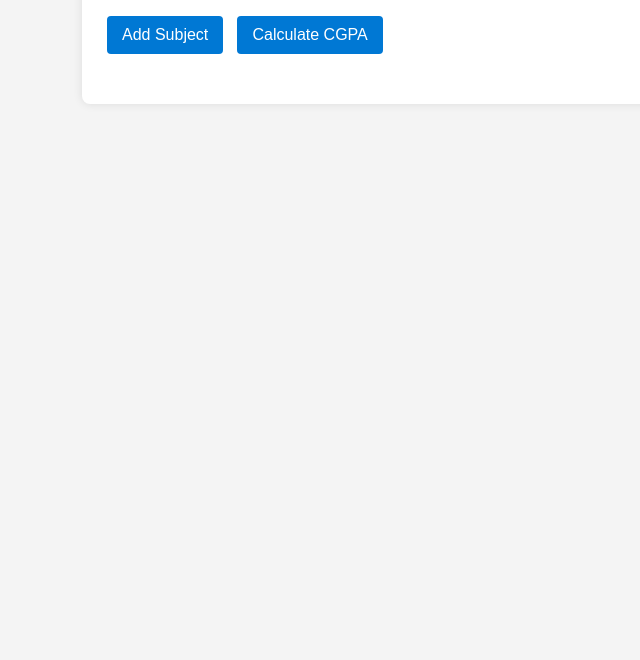
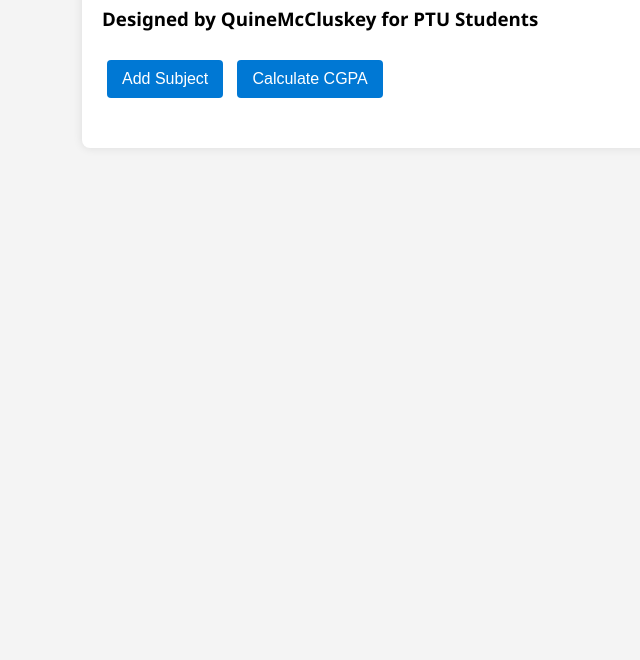
Before and after one commit to Kmadhav824/Calculators, a plain HTML site: page index.html in a window 1280 px wide. Shown: the part 140-800 px from the top of the page, without its empty margins (238-878 px from the left). Drawn offline with Linux system fonts and the light colour scheme.

Commit message:
Updated Layout

```diff
--- a/index.html
+++ b/index.html
@@ -9,6 +9,7 @@
 <body>
   <div class="container">
     <h1>CGPA Calculator</h1>
+    <h3>Designed by QuineMcCluskey for PTU Students</h3>
     <div id="subjects"></div>
     <button onclick="addSubject()">Add Subject</button>
     <button onclick="calculateCGPA()">Calculate CGPA</button>
```
